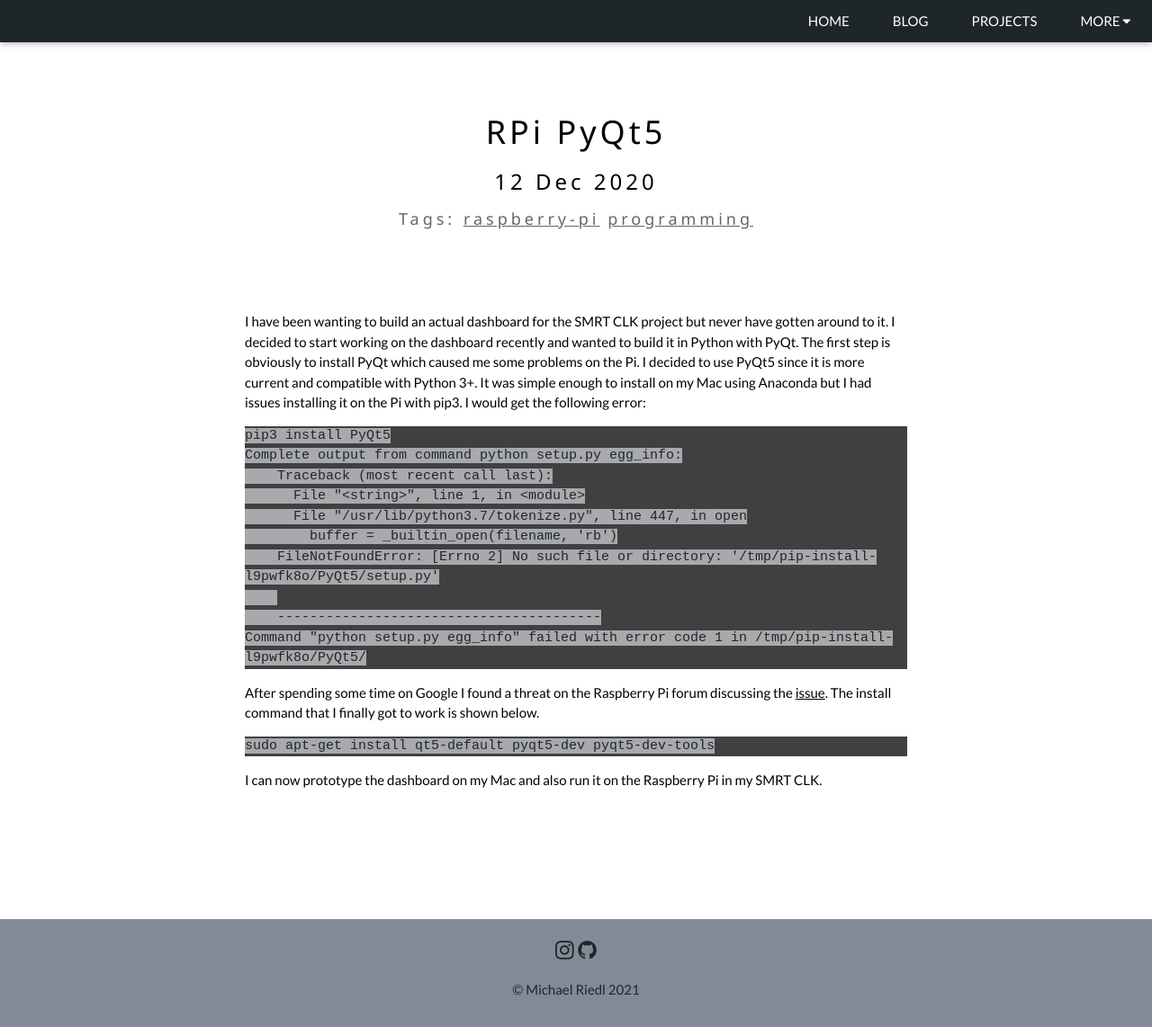
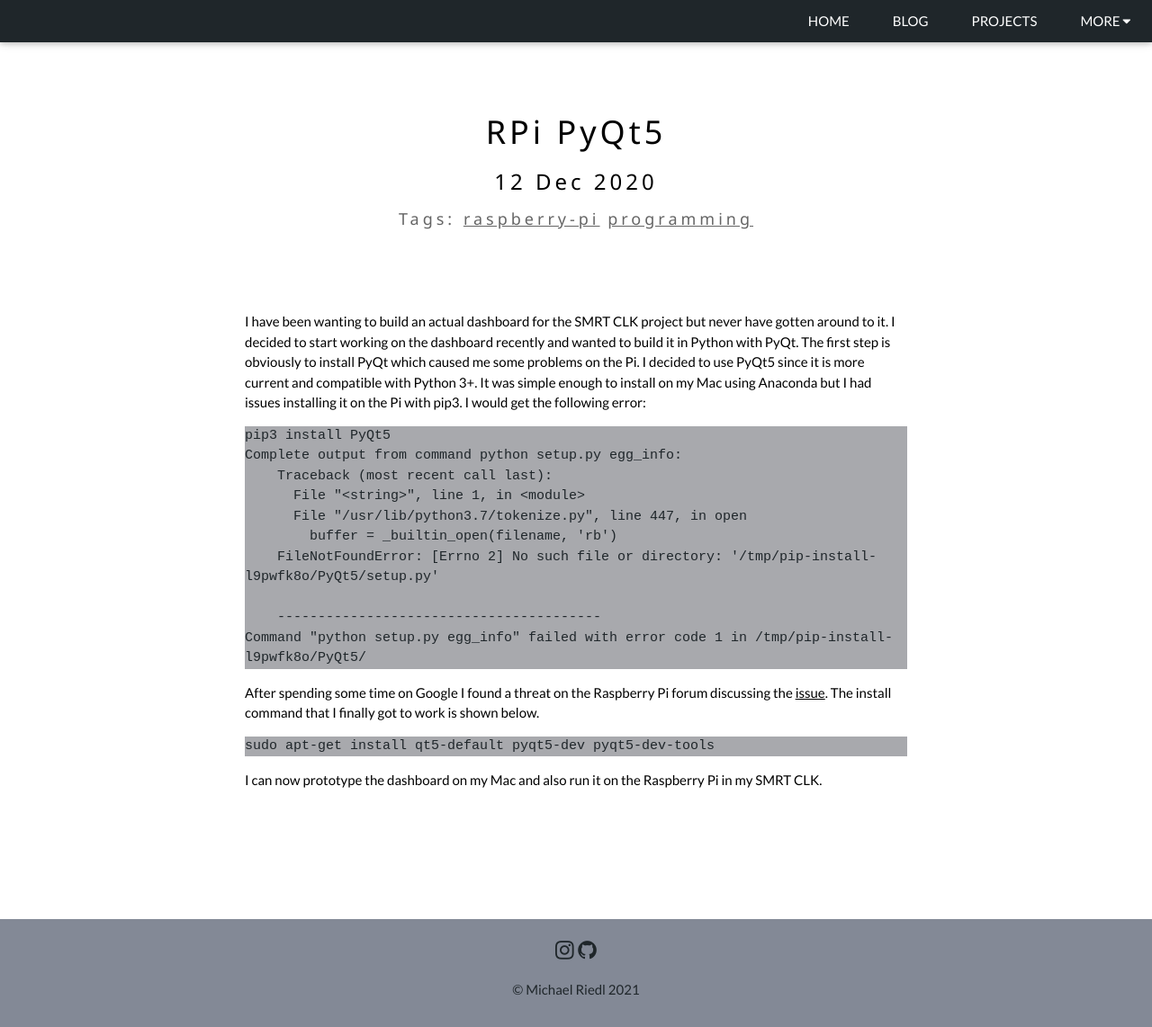
Before and after one commit to michaelriedl/michaelriedl.github.io, a Jekyll site: the page built from _posts/2020-12-12-rpi-pyqt5.md, in a window 1280 px wide and 1142 px high. Shown: the whole window at 90% size. Built offline with Jekyll 4.4.1, drawn with Linux system fonts in a browser that asks for light colours; comment, search, counter and statistics services are not loaded.

Commit message:
Update syntax.css

```diff
--- a/assets/css/syntax.css
+++ b/assets/css/syntax.css
@@ -1,5 +1,5 @@
-.highlight pre { background-color: #404040 }
-.highlight .hll { background-color: #404040 }
+.highlight pre { }
+.highlight .hll { }
 .highlight .c { color: #999999; font-style: italic } /* Comment */
 .highlight .err { color: #a61717; background-color: #e3d2d2 } /* Error */
 .highlight .g { color: #d0d0d0 } /* Generic */
```
